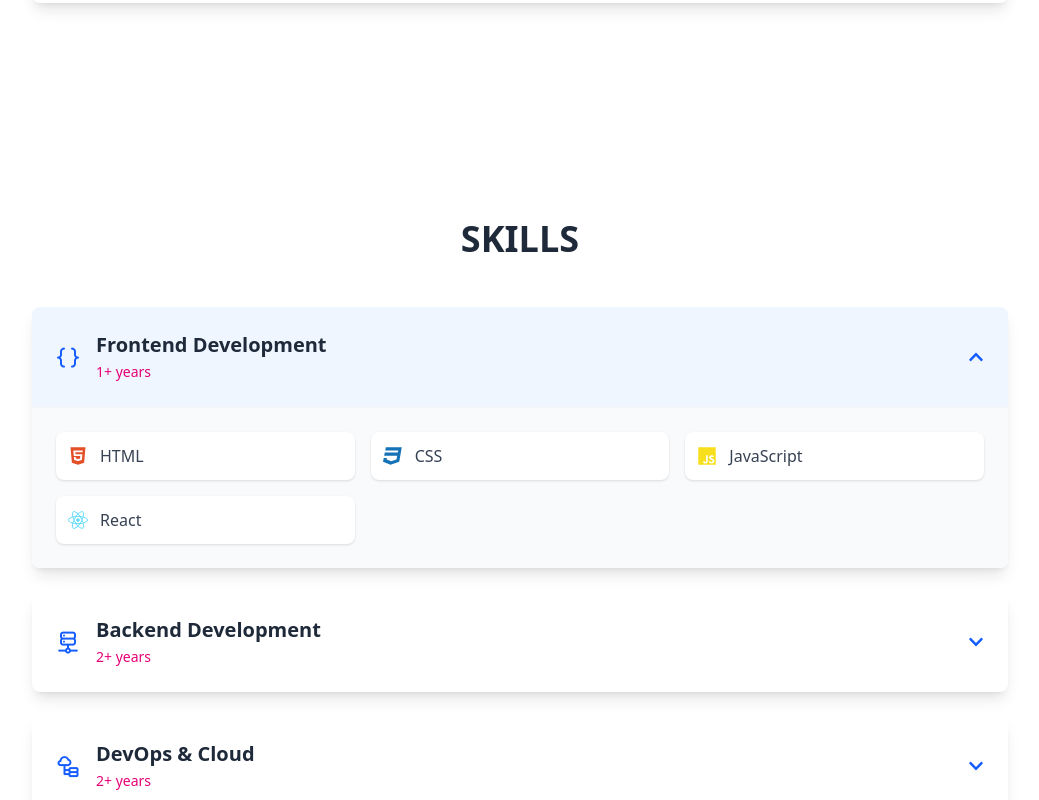
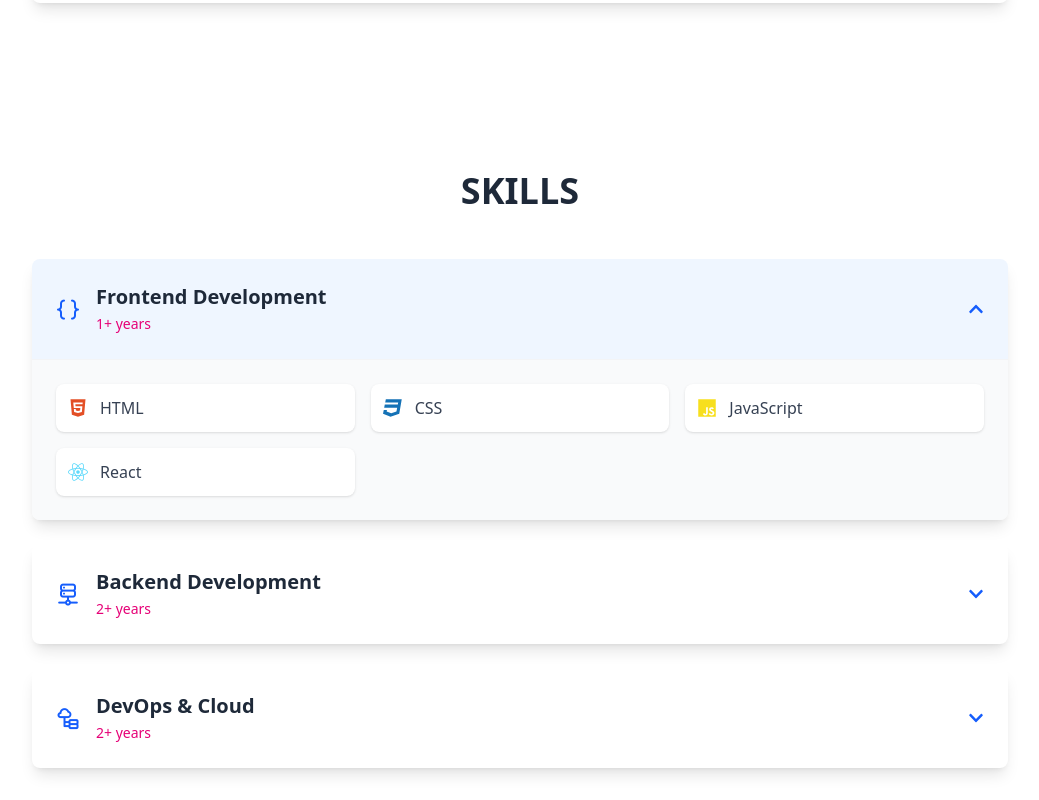
Before and after one commit to coolchigi/AWS, a React (Vite) app in the folder react-app/serverless-resume-react/: page / in a window 1280 px wide. Shown: the part 2860-3660 px from the top of the page, without its empty margins (120-1159 px from the left). Built offline with nearby package versions, Linux system fonts and the light colour scheme; no server answers; a web font is replaced by a local one.

Commit message:
fix: cleanup Skills component + adjust padding

```diff
--- a/react-app/serverless-resume-react/src/components/Skills/Skills.tsx
+++ b/react-app/serverless-resume-react/src/components/Skills/Skills.tsx
@@ -77,7 +77,7 @@ const Skills: React.FC = () => {
   };
 
   return (
-    <section className="py-24 bg-white" id="skills">
+    <section className="py-12 bg-white" id="skills">
       <div className="max-w-5xl mx-auto px-6">
         <h2 className="text-4xl font-bold uppercase mb-12 text-gray-800 font-saira text-center">
           Skills
```
